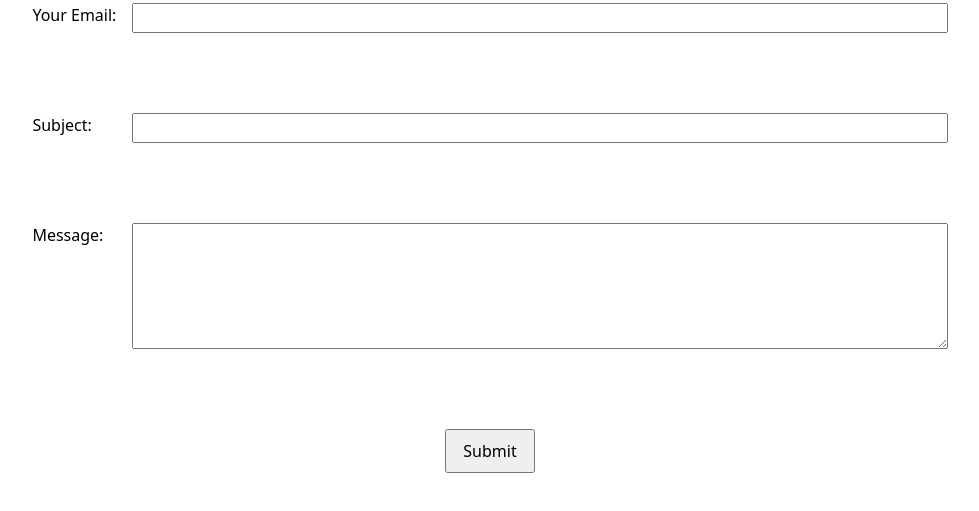
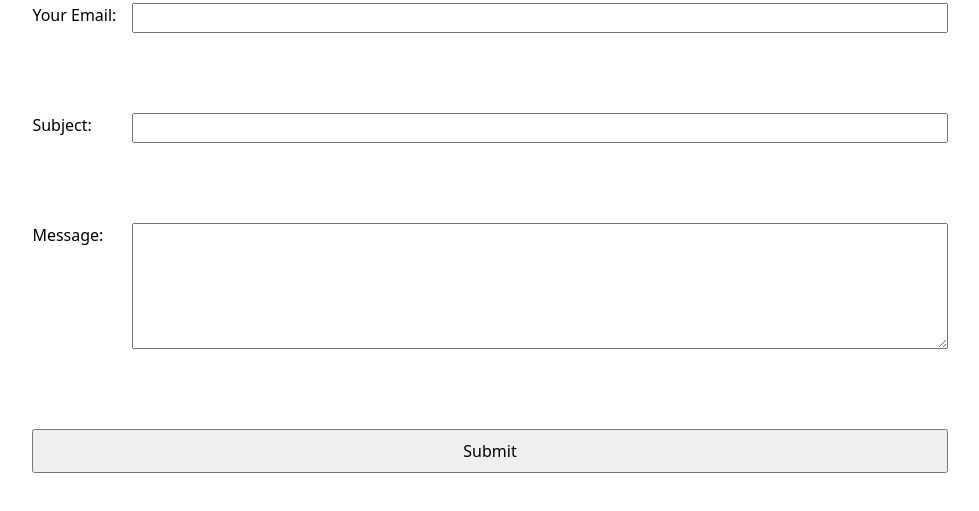
Before and after one commit to aahilrupsi/portfolio, a plain HTML site: page contact/index.html in a window 1280 px wide. Shown: the part 153-664 px from the top of the page, without its empty margins (150-1129 px from the left). Drawn offline with Linux system fonts and the light colour scheme.

Commit message:
Update style.css

```diff
--- a/style.css
+++ b/style.css
@@ -63,7 +63,8 @@ form label {
 }
 
 form button {
-  justify-self: center;
+  grid-column: 1 / -1;
+  text-align: center;
   padding: 0.5em 1em;
   cursor: pointer;
 }
```
